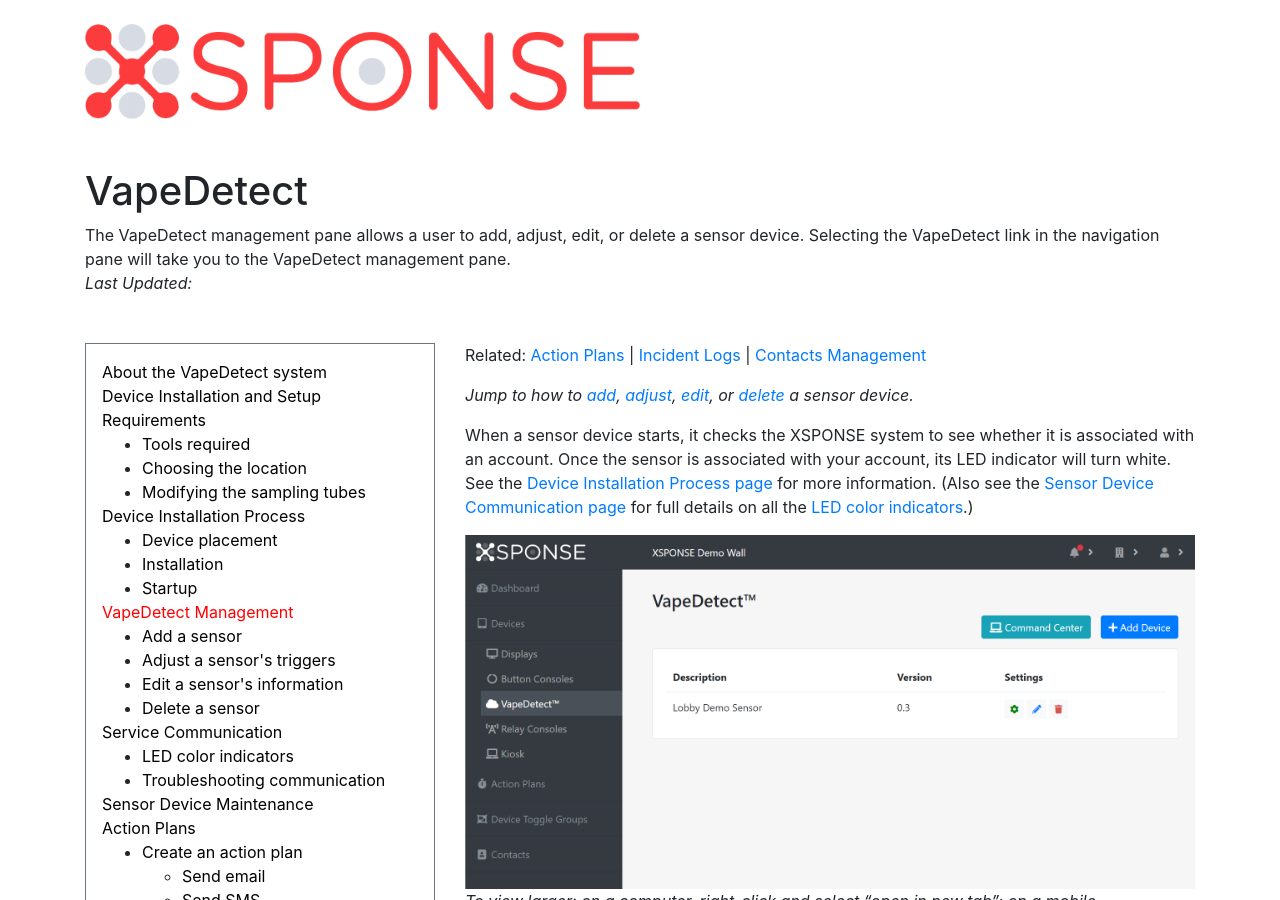
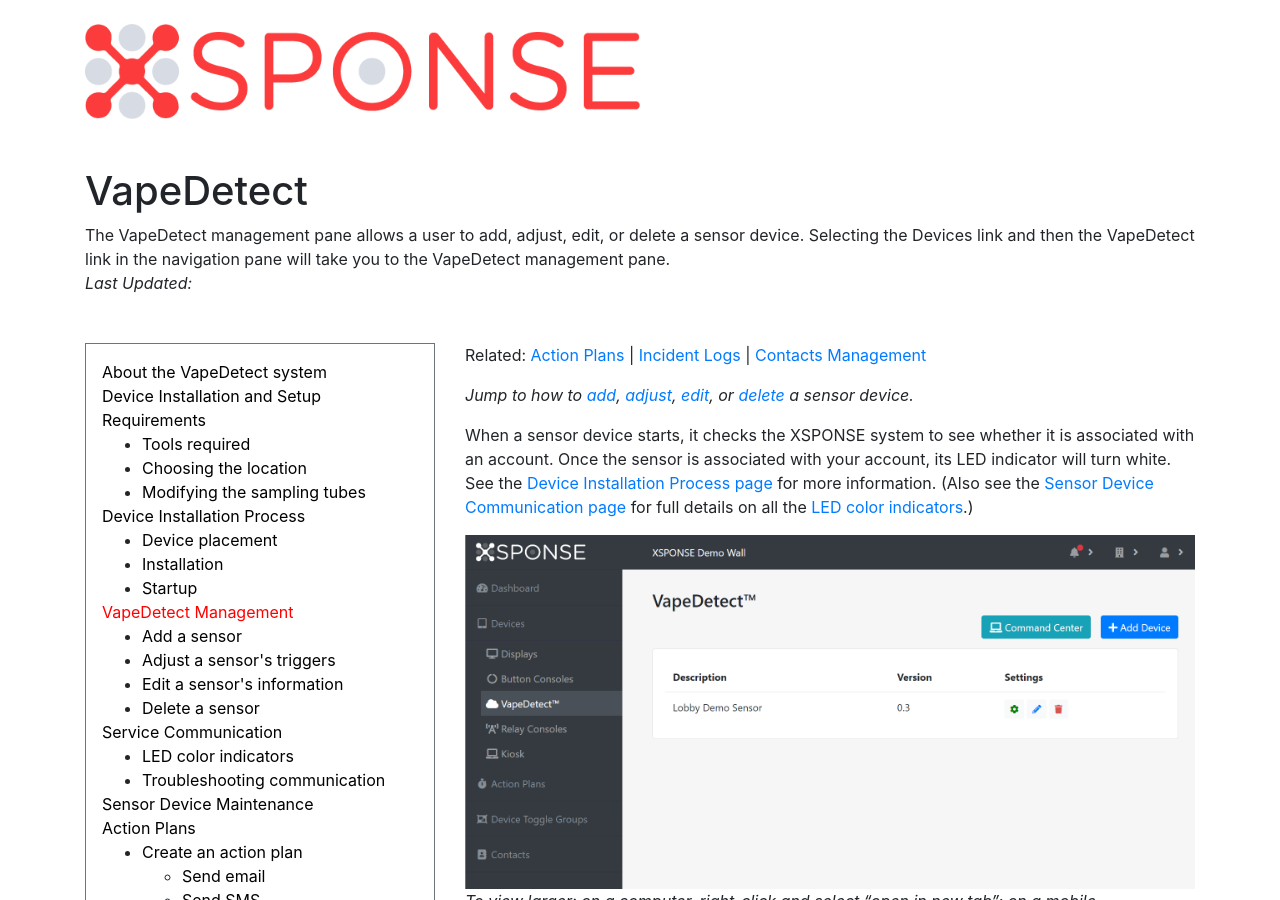
Before and after one commit to NrsSystems/docs, a Jekyll site: the page built from vape-detect/vapedetect-management.md, in a window 1280 px wide and 900 px high. Built offline with Jekyll 4.4.1, drawn with Linux system fonts in a browser that asks for light colours; our own code applies the rules of GitHub Pages for plain Markdown files; some of the changed text lies outside the part shown.

Commit message:
Update vapedetect-management.md
Revised text for updated UI screenshots

```diff
--- a/vape-detect/vapedetect-management.md
+++ b/vape-detect/vapedetect-management.md
@@ -1,6 +1,6 @@
 ---
 title: VapeDetect
-abstract: The VapeDetect management pane allows a user to add, adjust, edit, or delete a sensor device. Selecting the VapeDetect link in the navigation pane will take you to the VapeDetect management pane.
+abstract: The VapeDetect management pane allows a user to add, adjust, edit, or delete a sensor device. Selecting the Devices link and then the VapeDetect link in the navigation pane will take you to the VapeDetect management pane.
 ---
 Related: [Action Plans](../general-ops/action-plans.md) \| [Incident Logs](../general-ops/incident-logs.md) \| [Contacts Management](../general-ops/contacts-management.md)
 
@@ -16,10 +16,13 @@ The VapeDetect table shows the devices by description (name), along with the ver
 ## Add a sensor
 To add a sensor and associate it with your account, select **Add Device** at the top right of the pane. This will open a separate pane asking you to enter the activation code for the device, which can be found either on the device label or a piece of paper included in the box. Enter the code and select **Submit**.
 
-![add or edit a sensor](vapedetect_edit.png)
+![link a sensor](vapedetect_link.png)
 _To view larger: on a computer, right-click and select "open in new tab"; on a mobile touchscreen, use the zoom gesture._
 
 A new pane will open asking you to set the properties for your device:
+
+![edit a sensor](vapedetect_edit.png)
+_To view larger: on a computer, right-click and select "open in new tab"; on a mobile touchscreen, use the zoom gesture._
 
 - Enter text in the **Description** field to identify the device; we recommend using its location.
 - Select **License** to assign a license to your device. You will need to have added licenses to your account first.
```
